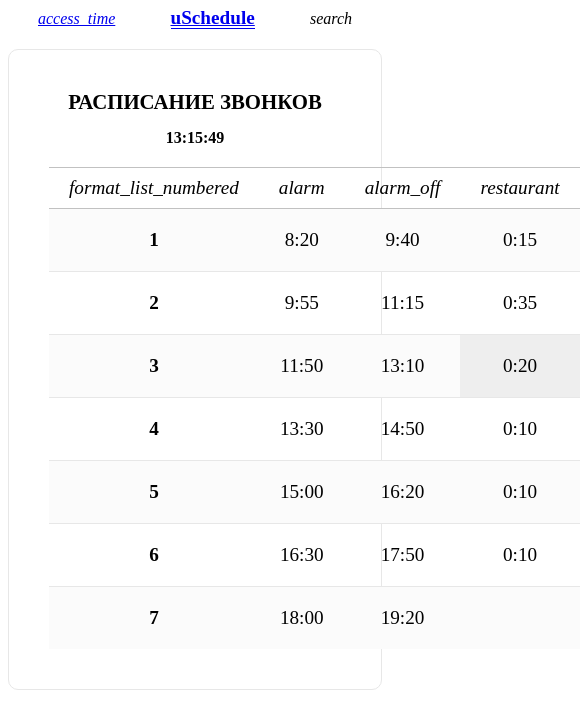
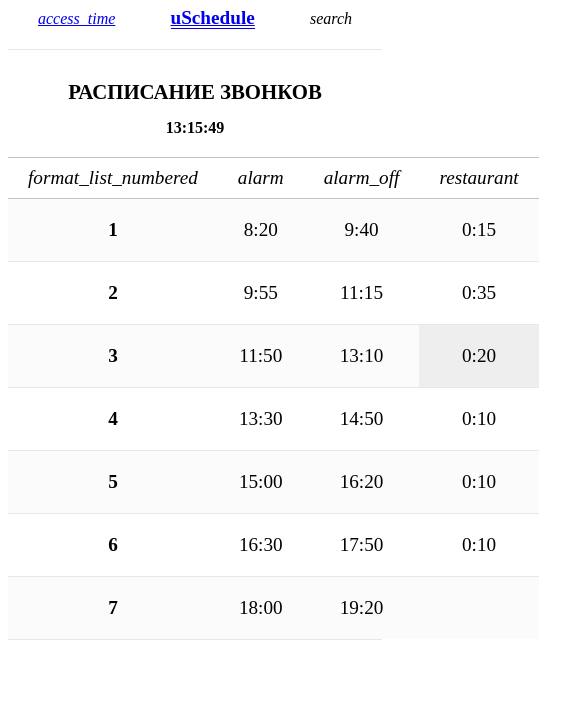
Before and after one commit to oleksiikhr/uSchedule-frontend, a Vue app: page /#/timetable in a window 390 px wide. Shown: the top 728 px of the page, 580 px wide, since content can reach past the window. Built offline with nearby package versions, Linux system fonts and the light colour scheme.

Commit message:
Timetable.vue - support responsive design

```diff
--- a/src/pages/Timetable.vue
+++ b/src/pages/Timetable.vue
@@ -1,5 +1,4 @@
 <template>
-  <!--TODO mobile design-->
   <div id="timetable">
     <div class="timetable__header">
       <h1>Расписание звонков</h1>
@@ -158,4 +157,13 @@ td {
     background: rgba(0, 0, 0, .05);
   }
 }
+
+@media only screen and (max-width: 425px) {
+  #timetable {
+    padding: 30px 0 0;
+    border-radius: 0;
+    border-left: 0;
+    border-right: 0;
+  }
+}
 </style>
```
